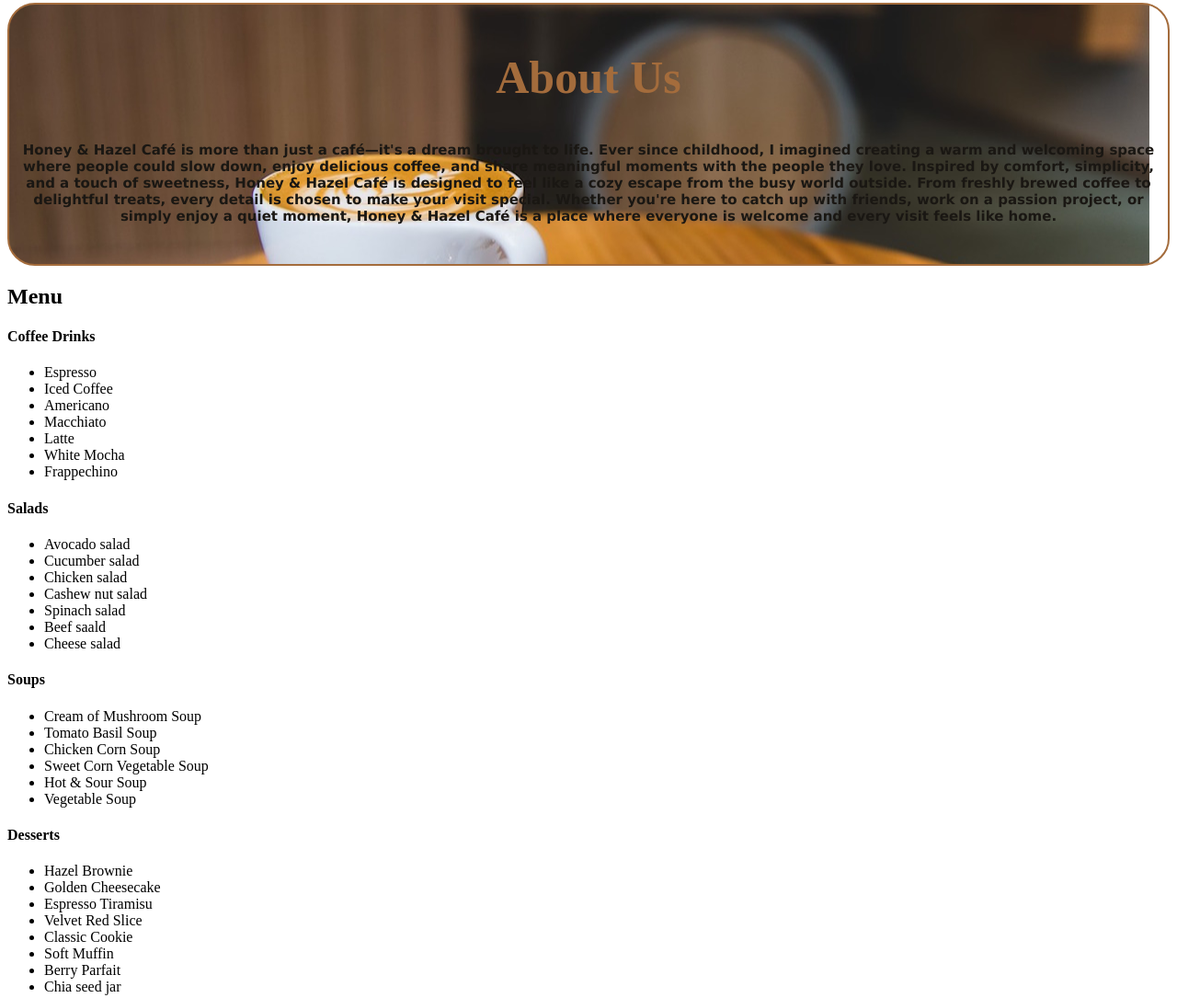
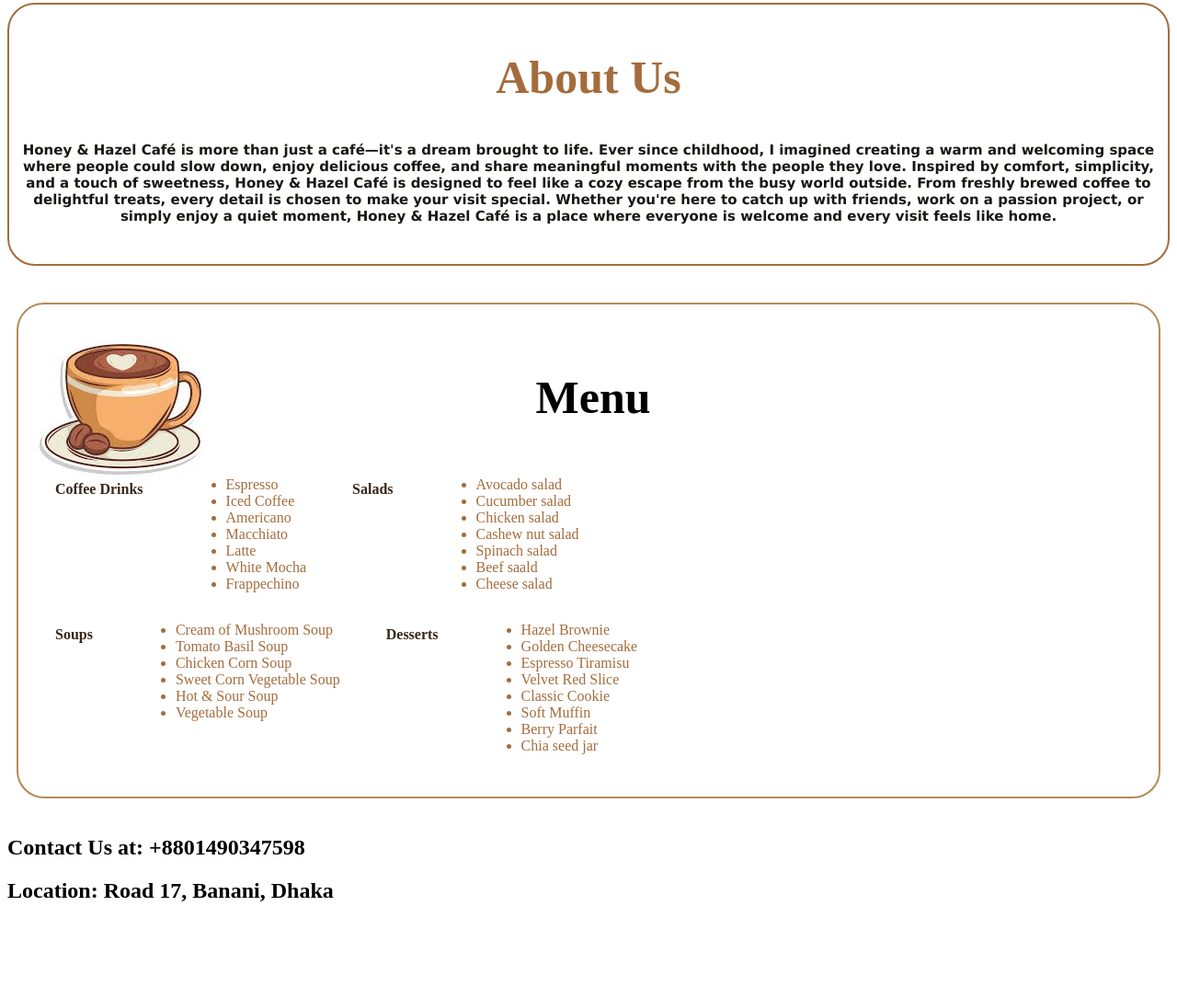
Before and after one commit to amrinkarim22/honey_hazel_menu, a plain HTML site: page index.html in a window 1280 px wide. Shown: the part 377-1462 px from the top of the page at 92% size. After the commit the page ends 1379 px from the top, so only its background shows below. Drawn offline with Linux system fonts and the light colour scheme.

Commit message:
added all the menu styles

```diff
--- a/styles/styles.css
+++ b/styles/styles.css
@@ -24,7 +24,7 @@
     border-radius: 30px;
     margin-top: 20px;
     padding: 1ch;
-    background-image: url('../styles/images/latte.jpg') ;
+    /* background-image: url('../styles/images/latte.jpg') ;  */
     background-repeat: no-repeat;
     background-position:  left;
 }
@@ -49,3 +49,45 @@
     padding-bottom: 20px;
 
 }
+
+.menu-section{
+
+    border: 2px solid rgb(180, 140, 87);
+    border-radius: 30px;
+    margin: 40px 10px 40px 10px ;
+    padding: 30px;
+    padding-left: 40px ;
+    background-image: url('../styles/images/menu.jpeg');
+    background-repeat: no-repeat;
+    background-position: top left;
+}
+
+.menu{
+
+    font-size: 50px;
+    text-align: center;
+
+}
+
+.Upper-part{
+    display: flex;
+    gap: 50px;
+
+
+}
+
+
+.lower-part{
+    display: flex;
+    gap: 50px;
+}
+
+h4{
+    color: #382718;
+
+
+}
+
+li{
+    color: #a46c3c;
+}
```
